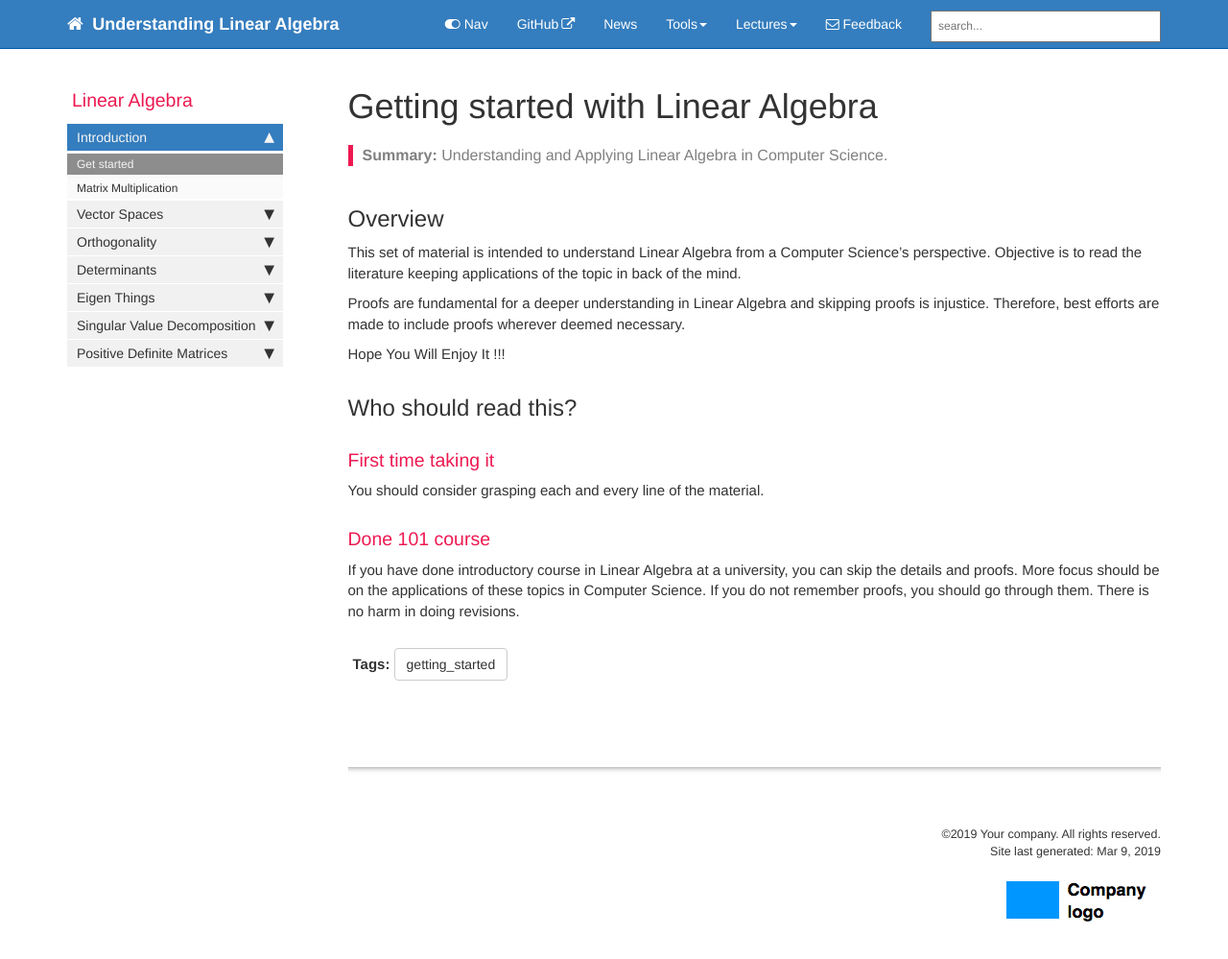
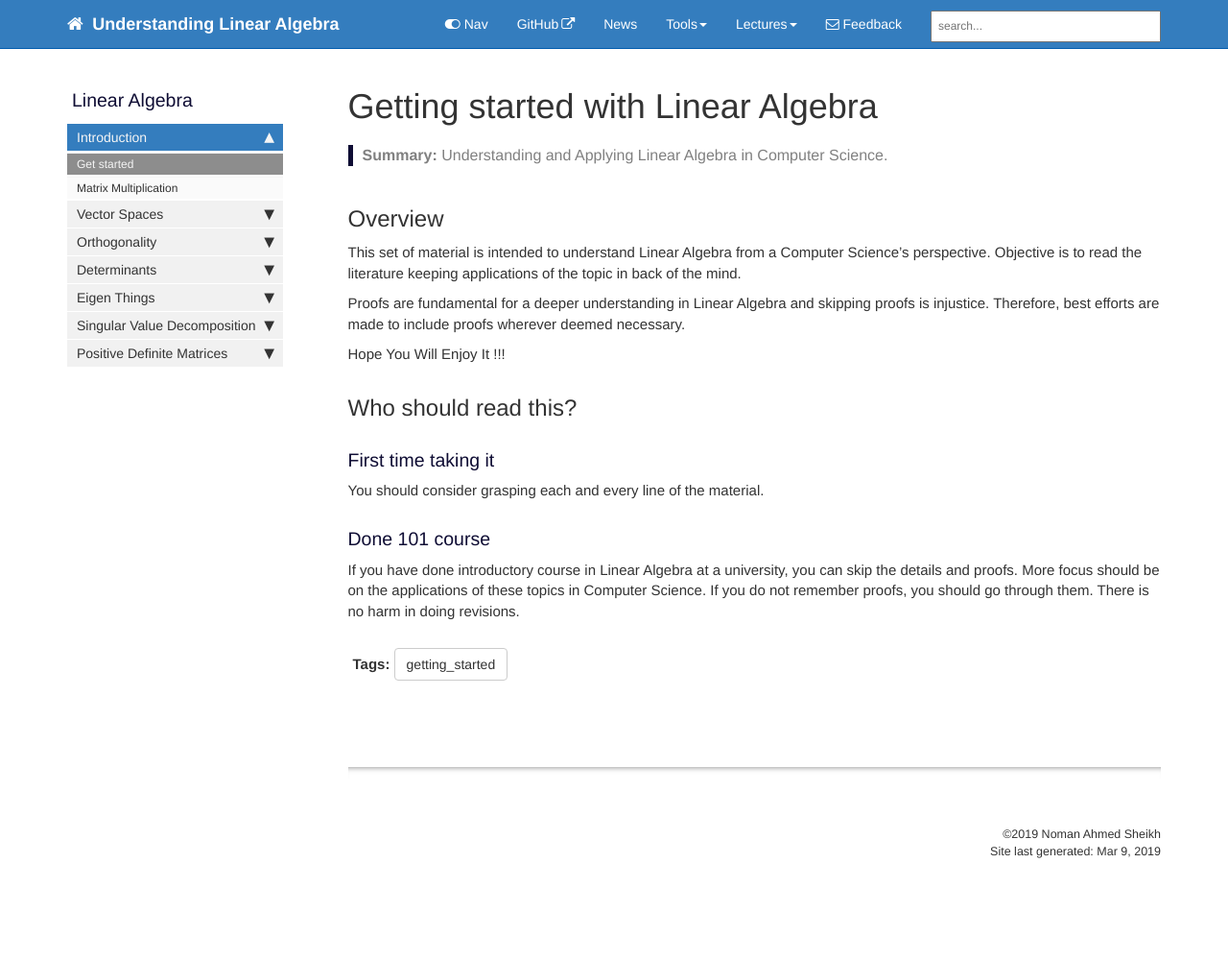
Before and after one commit to nomanahmedsheikh/LinearAlgebra, a Jekyll site: the page built from index.md, in a window 1280 px wide and 1036 px high. Shown: the top 999 px of the window at 96% size. Built offline with Jekyll 4.4.1, drawn with Linux system fonts in a browser that asks for light colours; nearby versions of some CDN libraries; comment, search, counter and statistics services are not loaded.

Commit message:
color changes

```diff
--- a/_config.yml
+++ b/_config.yml
@@ -9,7 +9,7 @@ topnav_title: Understanding Linear Algebra
 site_title: Collection of notes on Linear Algebra
 # this appears in the html browser tab for the site title (seen mostly by search engines, not users)
 
-company_name: Your company
+company_name: Noman Ahmed Sheikh
 # this appears in the footer
 
 github_editme_path:
--- a/_includes/footer.html
+++ b/_includes/footer.html
@@ -1,9 +1,9 @@
 <footer>
             <div class="row">
                 <div class="col-lg-12 footer">
-               &copy;{{ site.time | date: "%Y"  }} {{site.company_name}}. All rights reserved. <br />
+               &copy;{{ site.time | date: "%Y"  }} {{site.company_name}} <!--All rights reserved. --> <br />
 {% if page.last_updated %}<span>Page last updated:</span> {{page.last_updated}}<br/>{% endif %} Site last generated: {{ site.time | date: "%b %-d, %Y"  }} <br />
-<p><img src="{{ "images/company_logo.png" }}" alt="Company logo"/></p>
+<!--<p><img src="{{ "images/company_logo.png" }}" alt="Company logo"/></p>-->
                 </div>
             </div>
 </footer>
--- a/css/theme-blue.css
+++ b/css/theme-blue.css
@@ -1,12 +1,12 @@
 .summary {
     color: #808080;
-    border-left: 5px solid #ED1951;
+    border-left: 5px solid #0f0d34;
     font-size:16px;
 }
 
 
-h3 {color: #ED1951; }
-h4 {color: #808080; }
+h3 {color: #0f0d34; }
+h4 {color: #310552; }
 
 .nav-tabs > li.active > a, .nav-tabs > li.active > a:hover, .nav-tabs > li.active > a:focus {
     background-color: #248ec2;
@@ -106,7 +106,7 @@ li.sidebarTitle {
   margin-top:20px;
     font-weight:normal;
     font-size:130%;
-    color: #ED1951;
+    color: #0f0d34;
     margin-bottom:10px;
     margin-left: 5px;
 
```
